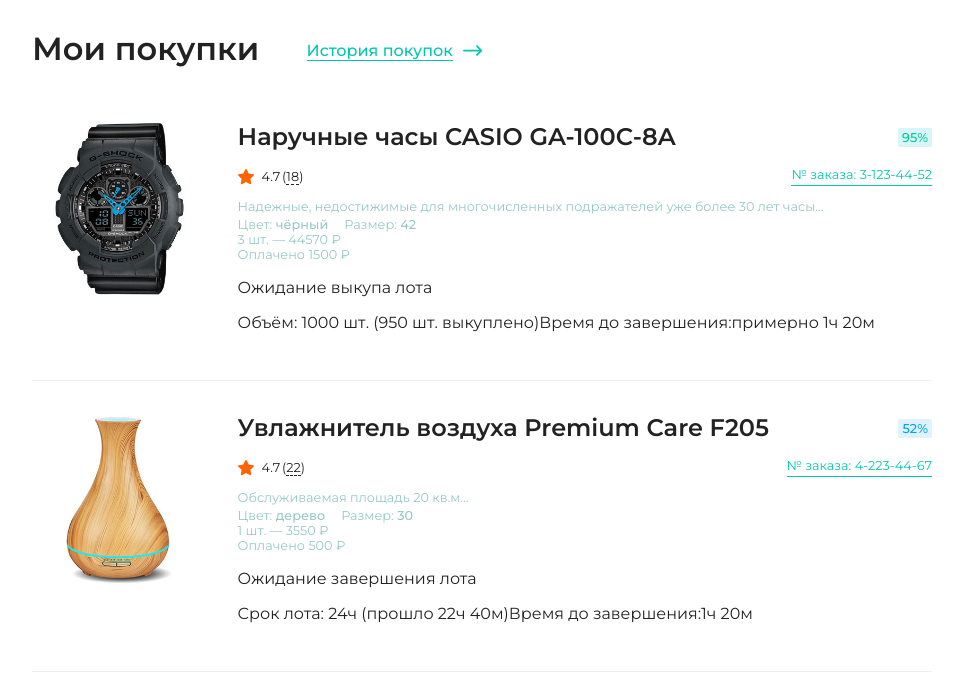
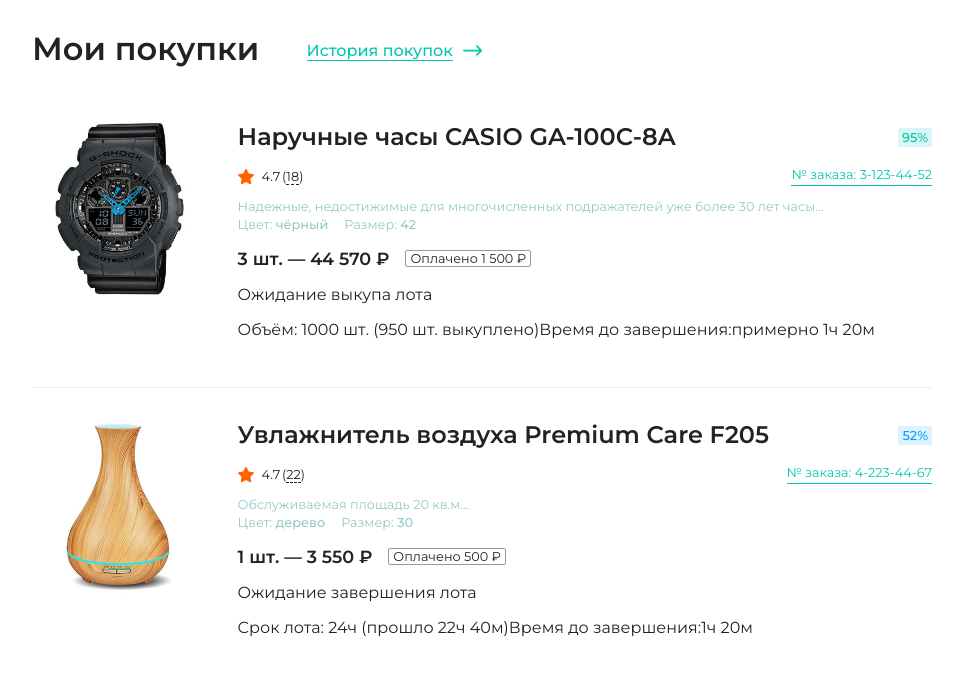
Before and after one commit to grigiriy/cobu_test, a React (Create React App) app: page / in a window 1280 px wide. Shown: the top 676 px of the page, without its empty margins (158-1121 px from the left). Built offline with nearby package versions, Linux system fonts and the light colour scheme.

Commit message:
price components

```diff
--- a/src/components/card/Card.jsx
+++ b/src/components/card/Card.jsx
@@ -17,7 +17,7 @@
             <div className="col-left">
                 <div className="image-wrapper">
                     <Wish />
-                    <img src={require(`../../data/images/${props.item.image}`)} alt={props.item.name}/>
+                    <img src={require(`../../data/images/${props.item.image}`)} alt={props.item.name} />
                 </div>
             </div>
             <div className="col-right">
@@ -31,10 +31,12 @@
                         <div className="order-id">№ заказа: {props.item.order_id}</div>
                     </div>
                     <div className="card-main">
-                        <p>{props.item.about}</p>
-                        <div className="atts">
-                            <div>Цвет: <span>{props.item.color}</span></div>
-                            <div>Размер: <span>{props.item.size}</span></div>
+                        <div className="content">
+                            <p>{props.item.about}</p>
+                            <div className="atts">
+                                <div>Цвет: <span>{props.item.color}</span></div>
+                                <div>Размер: <span>{props.item.size}</span></div>
+                            </div>
                         </div>
                         <div className="price-wrapper">
                             <Price count={props.item.count} val={props.item.price} />
--- a/src/components/card/card.scss
+++ b/src/components/card/card.scss
@@ -34,6 +34,8 @@
         }
       }
       .card-main {
+        .content {
+          margin-bottom: 1rem;
           color: rgb(150, 200, 200);
           font-size: 0.8rem;
           p {
@@ -48,6 +50,10 @@
             }
           }
         }
+        .price-wrapper {
+          display: flex;
         }
       }
     }
+  }
+}
--- a/src/components/elements/price-label/PriceLabel.jsx
+++ b/src/components/elements/price-label/PriceLabel.jsx
@@ -1,7 +1,9 @@
 import React from 'react';
 
+import './price-label.scss';
+
 const PriceLabel = (props) => {
-return <div className="price-label">Оплачено {props.val} ₽</div>
+return <div ><span className="price-label">Оплачено {props.val} ₽</span></div>
 }
 
 export default PriceLabel;
--- a/src/components/elements/price-label/price-label.scss
+++ b/src/components/elements/price-label/price-label.scss
@@ -0,0 +1,6 @@
+.price-label {
+  border: solid 1px #999;
+  border-radius: 2px;
+  padding: 0 4px;
+  font-size: 0.8rem;
+}
--- a/src/components/elements/price/Price.jsx
+++ b/src/components/elements/price/Price.jsx
@@ -1,4 +1,6 @@
 import React from 'react';
+
+import './price.scss';
 
 const Price = (props) => {
 return <div className="price">{props.count} шт. — {props.val} ₽</div>
--- a/src/components/elements/price/price.scss
+++ b/src/components/elements/price/price.scss
@@ -0,0 +1,6 @@
+.price {
+  margin-right: 1rem;
+  font-size: 1.1rem;
+  font-weight: 600;
+  color: #222;
+}
--- a/src/data/items.json
+++ b/src/data/items.json
@@ -10,8 +10,8 @@
         "color":"чёрный",
         "size":"42",
         "count":"3",
-        "price":"44570",
-        "bet":"1500",
+        "price":"44 570",
+        "bet":"1 500",
         "status":{
             "status":"Ожидание выкупа лота",
             "option":["Объём","1000 шт. (950 шт. выкуплено)"],
@@ -29,7 +29,7 @@
         "color":"дерево",
         "size":"30",
         "count":"1",
-        "price":"3550",
+        "price":"3 550",
         "bet":"500",
         "status":{
             "status":"Ожидание завершения лота",
```
Lines whose indentation alone changed are shown as unchanged.
